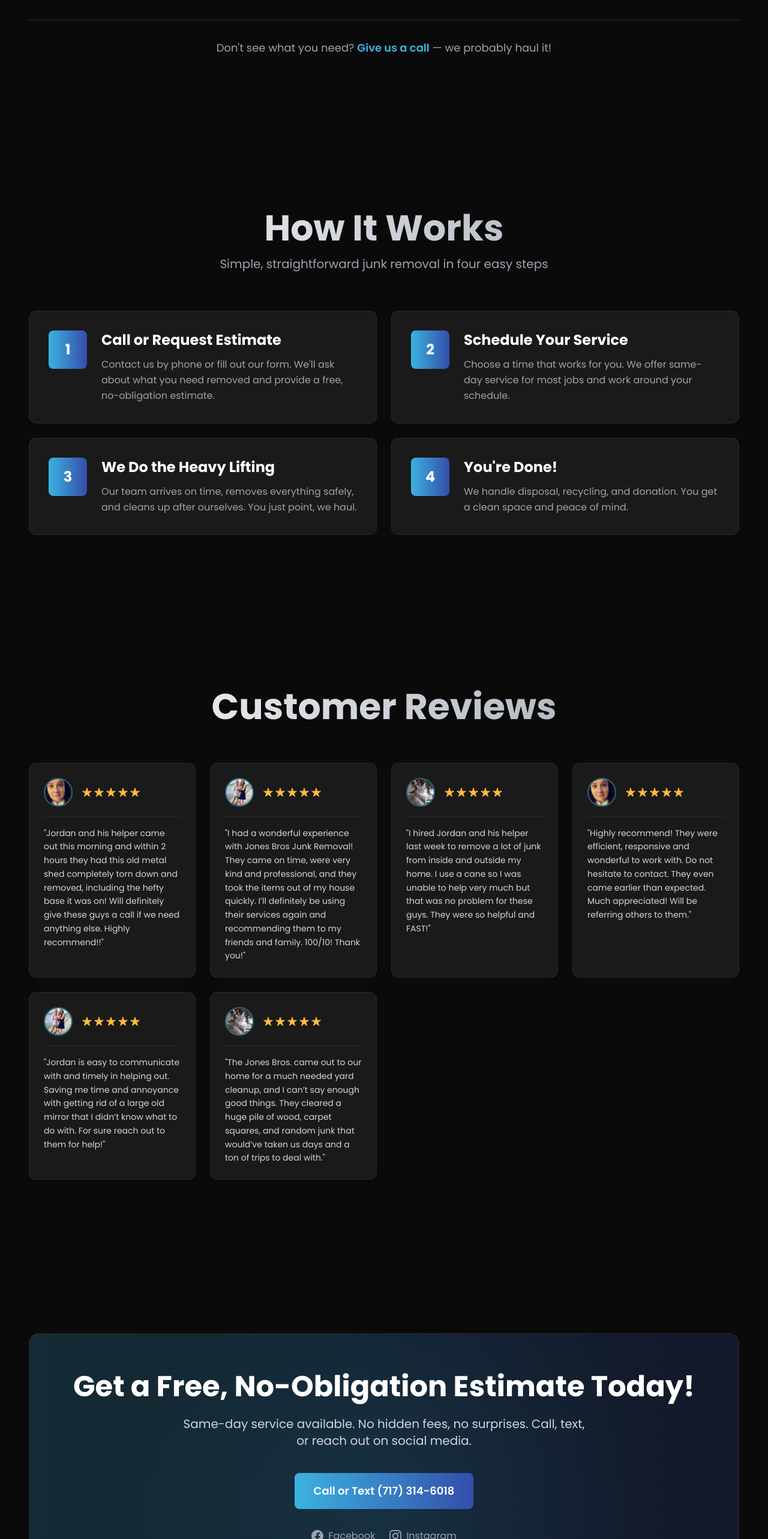
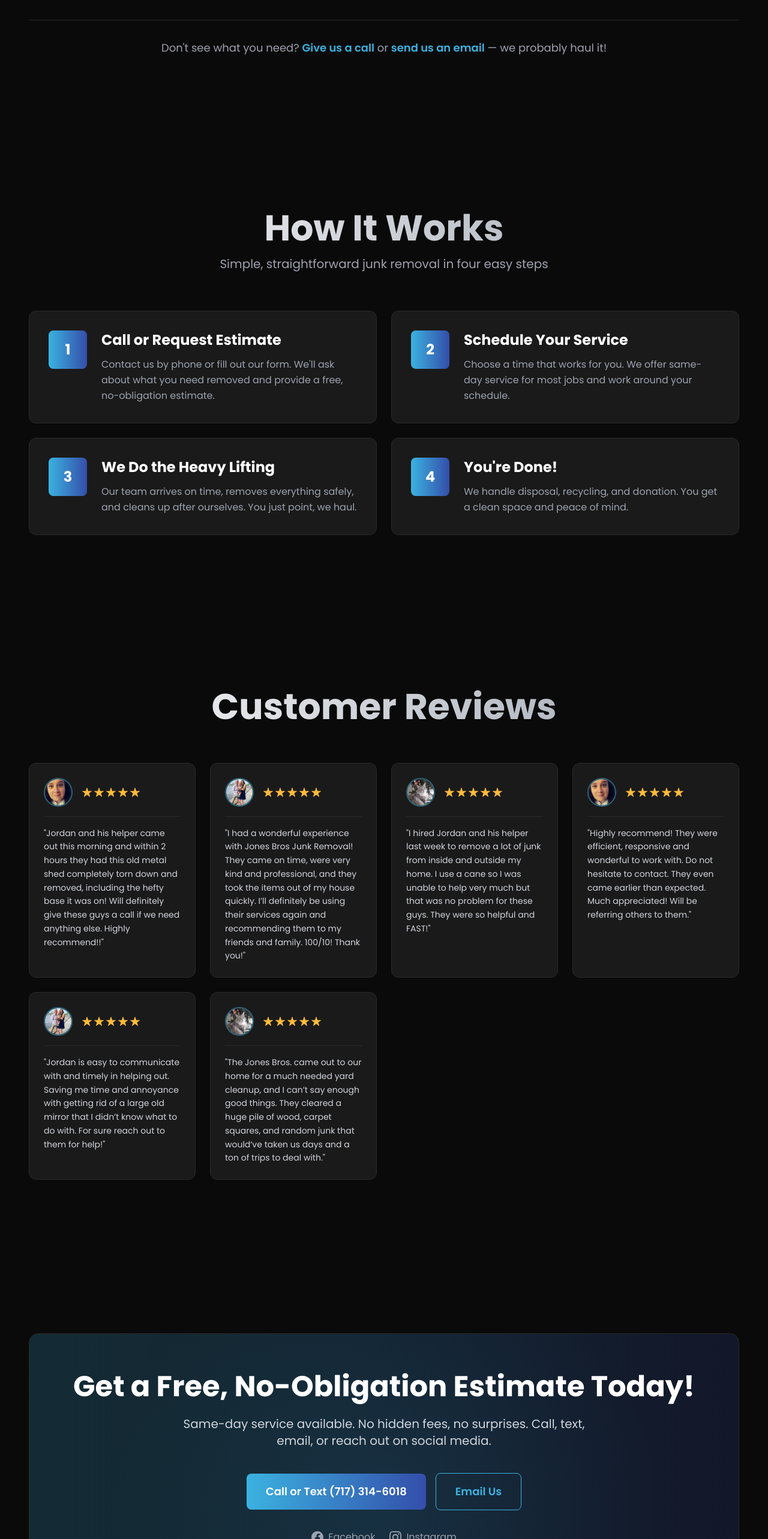
Before and after one commit to kyle-boyd/jonesbrothers, a Next.js app: page / in a window 1280 px wide. Shown: the part 3262-5828 px from the top of the page at 60% size. Built offline with nearby package versions, Linux system fonts and the light colour scheme.

Commit message:
email added

```diff
--- a/app/page.tsx
+++ b/app/page.tsx
@@ -9,7 +9,7 @@ import ContactSectionDesignForward from "@/components/design-forward/ContactSect
 
 export default function Home() {
   return (
-    <div className="min-h-screen bg-[#0a0a0a] text-white overflow-x-hidden">
+    <div className="min-h-screen bg-[#0a0a0a] text-white overflow-x-clip">
       <HeaderDesignForward />
       <main className="relative z-[1]">
         <IntroSectionDesignForward />
--- a/components/StructuredData.tsx
+++ b/components/StructuredData.tsx
@@ -17,6 +17,7 @@ export default function StructuredData() {
       "Furniture Removal",
     ],
     priceRange: "$$",
+    email: "Jonesbrosjunk@gmail.com",
   };
 
   return (
--- a/components/design-forward/ContactSectionDesignForward.tsx
+++ b/components/design-forward/ContactSectionDesignForward.tsx
@@ -9,7 +9,7 @@ export default function ContactSectionDesignForward() {
               Get a Free, No-Obligation Estimate Today!
             </h2>
             <p className="text-xl text-gray-300 mb-10 max-w-2xl mx-auto">
-              Same-day service available. No hidden fees, no surprises. Call, text, or reach out on social media.
+              Same-day service available. No hidden fees, no surprises. Call, text, email, or reach out on social media.
             </p>
             <div className="flex flex-col sm:flex-row gap-4 items-center justify-center mb-8">
               <a
@@ -17,6 +17,12 @@ export default function ContactSectionDesignForward() {
                 className="px-8 py-4 bg-gradient-to-r from-primary to-secondary text-white rounded-lg hover:shadow-xl hover:shadow-primary/50 transition-all duration-300 text-lg font-semibold w-full sm:w-auto text-center"
               >
                 Call or Text (717) 314-6018
+              </a>
+              <a
+                href="mailto:Jonesbrosjunk@gmail.com"
+                className="px-8 py-4 bg-transparent border border-primary text-primary hover:bg-primary/10 rounded-lg transition-all duration-300 text-lg font-semibold w-full sm:w-auto text-center"
+              >
+                Email Us
               </a>
             </div>
             <div className="flex items-center justify-center gap-6 mb-12">
--- a/components/design-forward/FooterDesignForward.tsx
+++ b/components/design-forward/FooterDesignForward.tsx
@@ -8,6 +8,11 @@ export default function FooterDesignForward() {
             <p className="text-gray-400 mb-2">
               <a href="tel:+17173146018" className="text-primary hover:text-secondary transition-colors">
                 (717) 314-6018
+              </a>
+            </p>
+            <p className="text-gray-400 mb-2">
+              <a href="mailto:Jonesbrosjunk@gmail.com" className="text-primary hover:text-secondary transition-colors">
+                Jonesbrosjunk@gmail.com
               </a>
             </p>
             <div className="flex gap-4 mt-3">
--- a/components/design-forward/HeaderDesignForward.tsx
+++ b/components/design-forward/HeaderDesignForward.tsx
@@ -3,15 +3,27 @@
 import Image from "next/image";
 import Link from "next/link";
 import { asset } from "@/lib/site";
-import { useState } from "react";
+import { useState, useEffect, useRef } from "react";
 import MobileMenuDesignForward from "./MobileMenuDesignForward";
 
 export default function HeaderDesignForward() {
   const [isMobileMenuOpen, setIsMobileMenuOpen] = useState(false);
+  const [visible, setVisible] = useState(true);
+  const lastScrollY = useRef(0);
+
+  useEffect(() => {
+    const handleScroll = () => {
+      const currentScrollY = window.scrollY;
+      setVisible(currentScrollY < lastScrollY.current || currentScrollY < 10);
+      lastScrollY.current = currentScrollY;
+    };
+    window.addEventListener("scroll", handleScroll, { passive: true });
+    return () => window.removeEventListener("scroll", handleScroll);
+  }, []);
 
   return (
     <>
-      <header className="sticky top-0 z-[350] bg-[#0a0a0a]/95 backdrop-blur-xl border-b border-[#1a1a1a]">
+      <header className={`sticky top-0 z-[350] bg-[#0a0a0a]/95 backdrop-blur-xl border-b border-[#1a1a1a] transition-transform duration-300 ${visible ? "translate-y-0" : "-translate-y-full"}`}>
         <div className="max-w-7xl mx-auto flex justify-between items-center px-6 lg:px-12 py-4">
           <div className="logo flex items-center gap-3">
             <div className="relative">
--- a/components/design-forward/WhatWeHaulSectionDesignForward.tsx
+++ b/components/design-forward/WhatWeHaulSectionDesignForward.tsx
@@ -50,6 +50,10 @@ export default function WhatWeHaulSectionDesignForward() {
             <a href="tel:+17173146018" className="text-primary hover:text-secondary transition-colors font-semibold">
               Give us a call
             </a>
+            {" "}or{" "}
+            <a href="mailto:Jonesbrosjunk@gmail.com" className="text-primary hover:text-secondary transition-colors font-semibold">
+              send us an email
+            </a>
             {" "}— we probably haul it!
           </p>
         </div>
```
